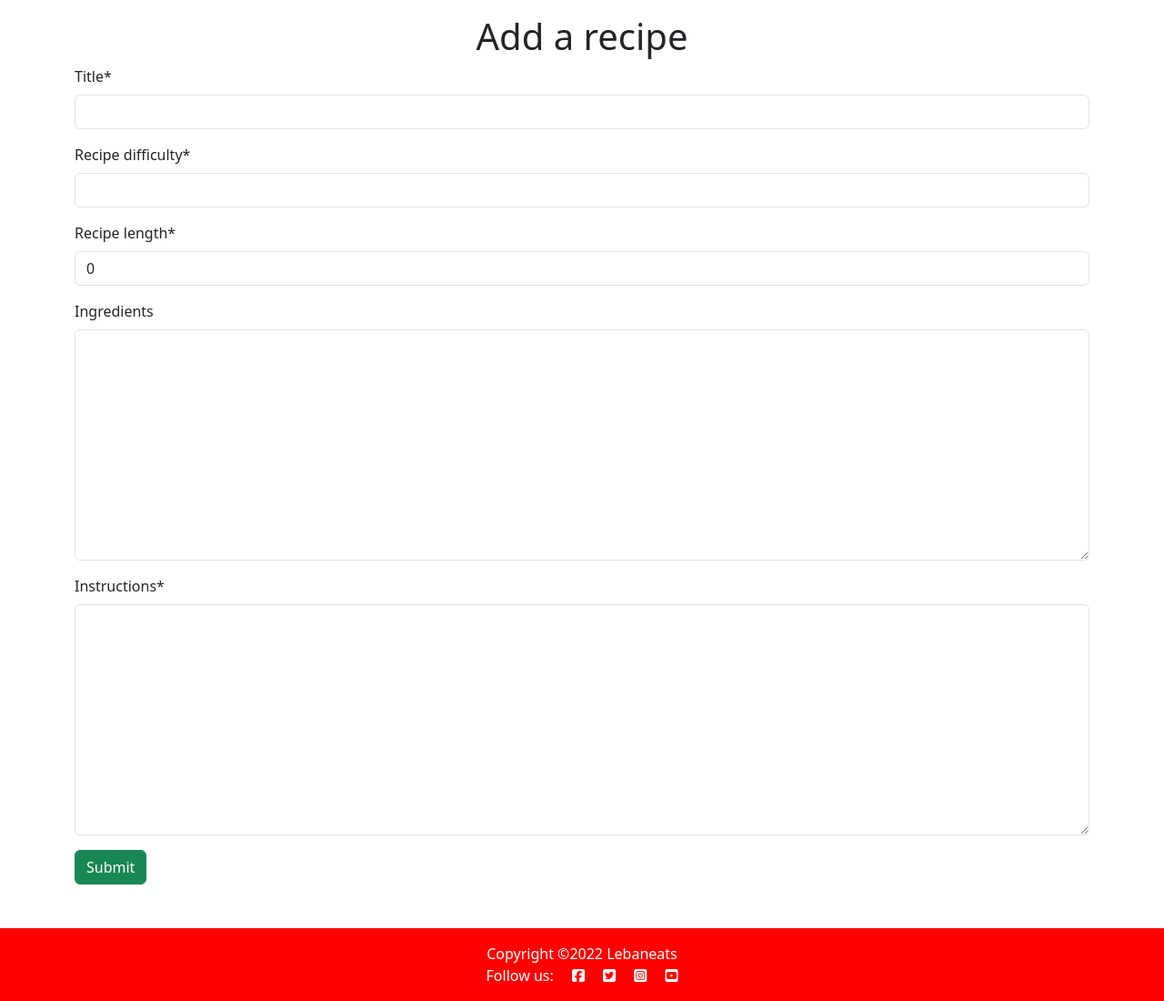
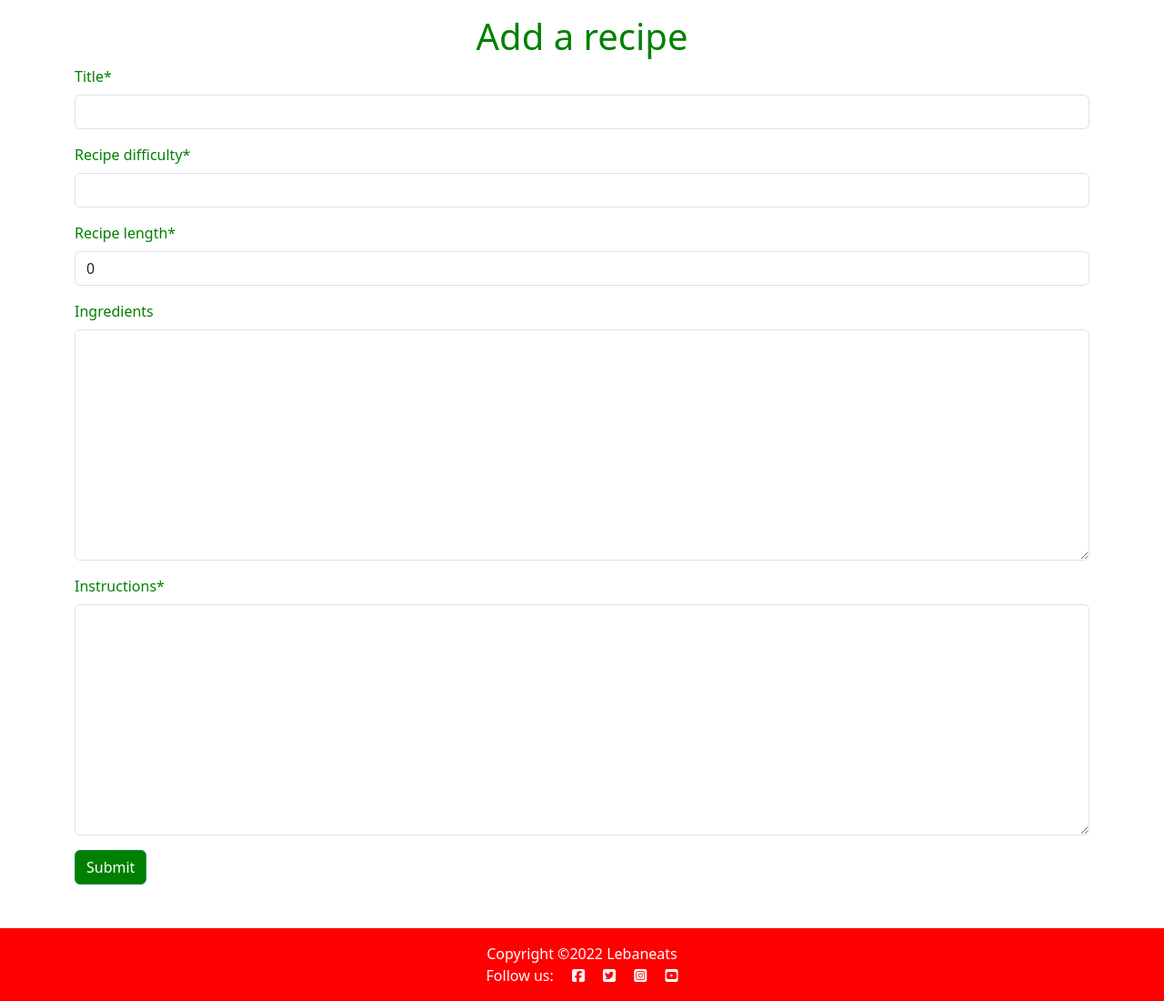
Before and after one commit to Mushbt/lebaneats-pp4, a Django app: page /add_recipe/ in a window 1280 px wide. Shown: the part 56-1156 px from the top of the page at 91% size. Run offline with Django 3.2, Linux system fonts and the light colour scheme; the visitor is signed in with stand-in values (Sample User, id 1); some libraries are stand-ins or nearby versions.

Commit message:
Add styling to add recipe html file

```diff
--- a/templates/add_recipe.html
+++ b/templates/add_recipe.html
@@ -11,15 +11,15 @@
 <div class="container">
     <div class="row">
         <div class="col mt-3 mb-5">
-            <h1 class="text-center">Add a recipe</h1>
-            <form action="." method="post" enctype="multipart/form-data">
+            <h1 class="text-center" style="color: green;">Add a recipe</h1>
+            <form action="." method="post" enctype="multipart/form-data" style="color: green;">
                 <div class="row">
                     <div class="col">
                         {{ recipe_form | crispy | safe }}
                         {% csrf_token %}
                     </div>
                 </div>
-                <button type="submit" class="btn btn-success">Submit</button>
+                <button type="submit" class="btn btn-success" style="background-color: green;">Submit</button>
             </form>
         </div>
     </div>
```
